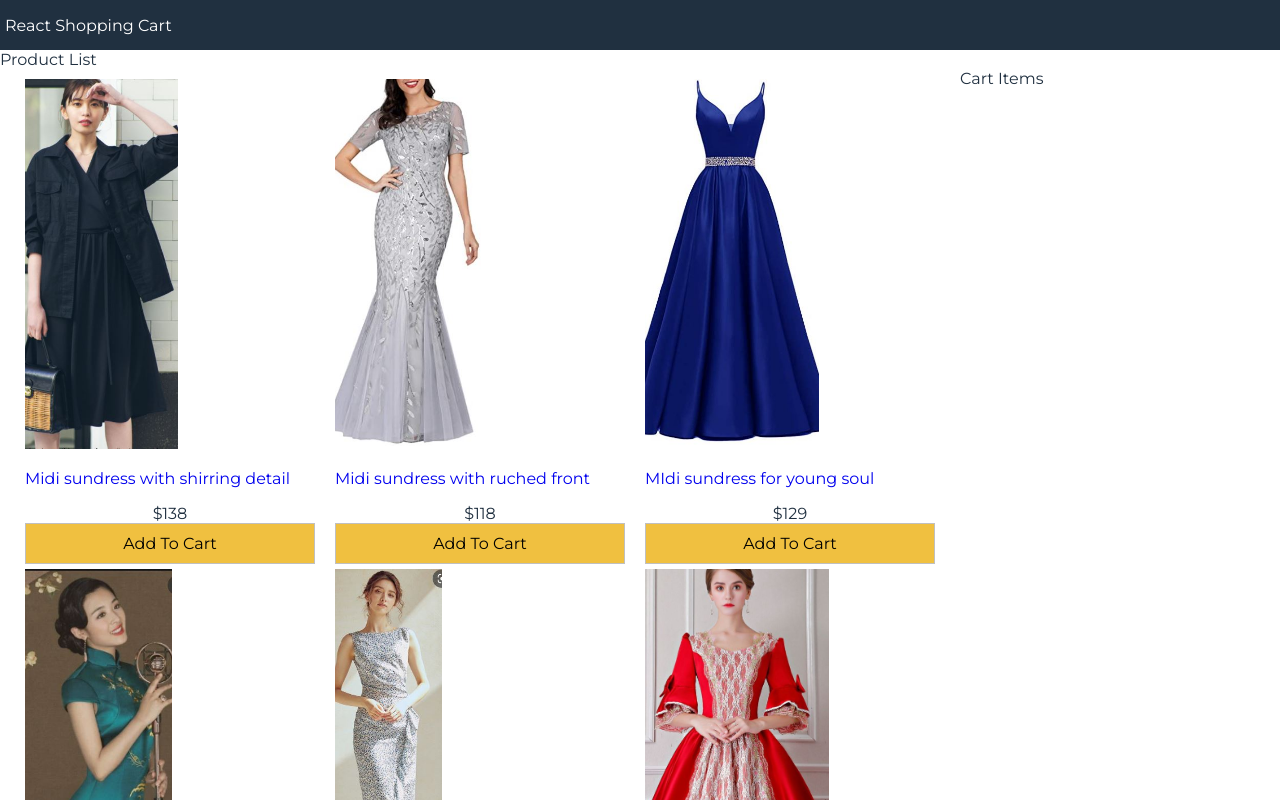
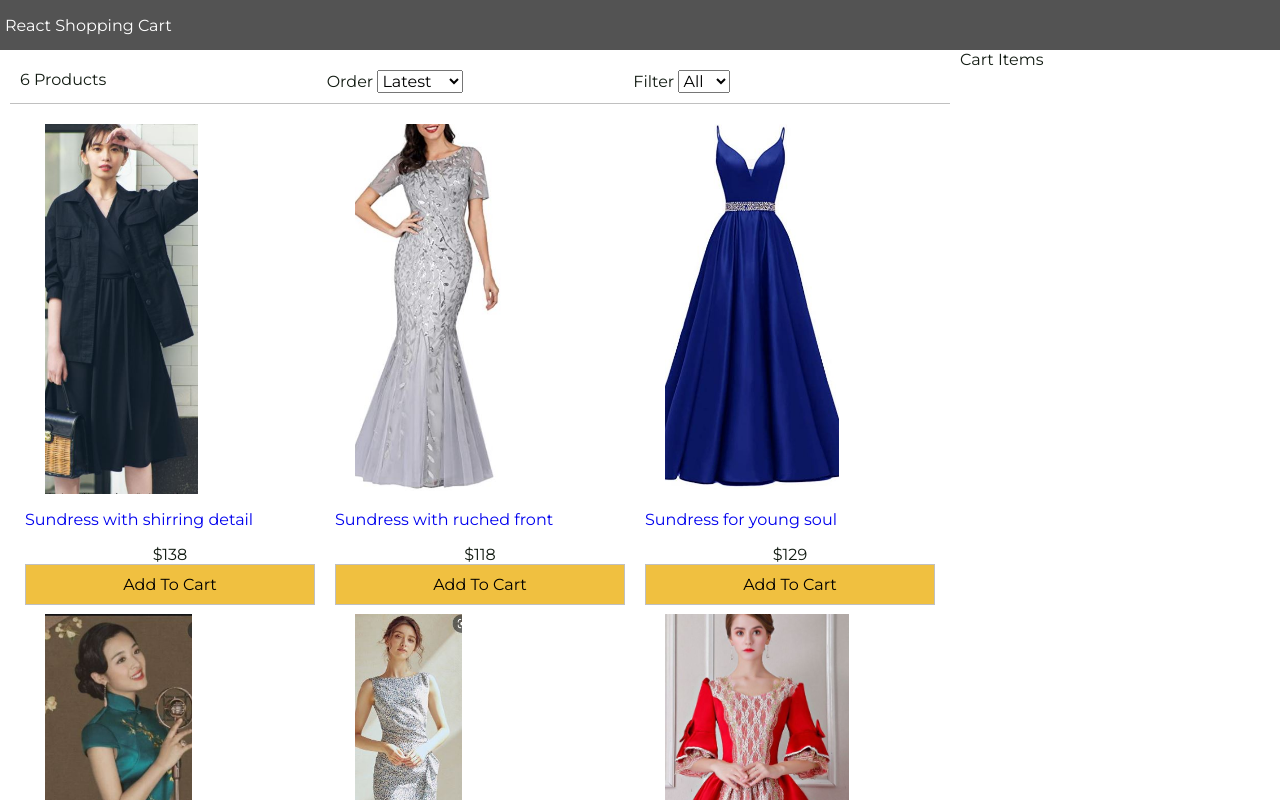
Before and after one commit to svahaGirl/react-shopping-cart, a React (Create React App) app: page / in a window 1280 px wide. Shown: the top 800 px of the page. Built offline with nearby package versions, Linux system fonts and the light colour scheme.

Commit message:
filter-component

```diff
--- a/src/App.js
+++ b/src/App.js
@@ -2,6 +2,7 @@
 import React from 'react';
 import data from "./data.json";
 import Products from './components/Products';
+import Filter from './components/Filter';
 
 class App extends React.Component {
 
@@ -15,6 +16,38 @@ class App extends React.Component {
   }
 
 
+  sortProducts = (event) => {
+    const sort = event.target.value;
+    console.log(event.target.value);
+    this.setState((state) => ({
+      sort: sort,
+      products: this.state.products.slice().sort((a, b) =>
+      sort === "lowest"
+      ? a.price > b.price
+        ? 1:-1
+        : sort === "highest"
+        ? a.price < b.price
+        ?  1:-1
+        : a._id < b._id
+        ? 1:-1
+      ),
+    }));
+  };
+
+  filterProducts = (event) => {
+    console.log(event.target.value);
+    if(event.target.value === ""){
+      this.setState({ size: event.target.value, products: data.products });
+    }else{
+      this.setState({
+      size: event.target.value,
+      products: data.products.filter(
+        (product) => product.availableSizes.indexOf(event.target.value)>= 0
+        ),
+      });
+    }
+  };
+
   render() {
   return (
     <div className="grid-container">
@@ -22,9 +55,16 @@ class App extends React.Component {
         <a href="/">React Shopping Cart</a>
 
       </header>
-      <main>Product List
+      <main>
         <div className = "content">
           <div className= "main">
+            <Filter count ={ this.state.products.length}>
+              size={ this.state.size}
+              sort={ this.state.sort}
+              filterProducts = { this.filterProducts}
+              sortProducts = { this.sortProducts}
+            </Filter>
+
             <Products products={this.state.products}></Products>
           </div>
           <div className="sidebar">Cart Items</div>
--- /dev/null
+++ b/src/components/Filter.js
@@ -0,0 +1,33 @@
+import React, { Component } from 'react';
+// use rcc to generate code
+  //pass sort value here
+
+export default class Filter extends Component {
+    render() {
+        return <div className = "filter">
+        <div className="filter-result">{this.props.count} Products</div>
+        <div className= "filter-sort">
+            Order {" "}
+            <select value = { this.props.sort } onChange = { this.props.sortProducts}>
+                    <option>Latest</option>
+                    <option value = "lowest">Lowest</option>
+                    <option value = "highest">Highest</option>
+            </select>
+        </div>
+        <div className="filter-size">
+
+            Filter {" "}
+            <select value = {this.props.size} onChange = { this.props.filterProducts}>
+                <option value="">All</option>
+                <option value="XS">XS</option>
+                <option value="S">S</option>
+                <option value="M">M</option>
+                <option value="L">L</option>
+                <option value="XL">XL</option>
+                <option value="XXL">XXL</option>
+            </select>
+
+        </div>
+        </div>;
+    }
+}
--- a/src/components/Products.js
+++ b/src/components/Products.js
@@ -9,9 +9,9 @@ export default class Products extends Component {
             <div>
                 <ul className="products">
                     {this.props.products.map(product => (
-                    <li key ={product.id}>
+                    <li key ={product._id}>
                         <div className="product">
-                            <a href={"#" + product.id}>
+                            <a href={"#" + product._id}>
                             <img src = {product.image} alt={product.title}></img>
                             <p>
                                 {product.title}
--- a/src/data.json
+++ b/src/data.json
@@ -1,52 +1,57 @@
 {
     "products":[
         {
-        "_id": "dress1",
+        "_id": "1",
         "image": "/images/dress1.jpg",
-        "title":"Midi sundress with shirring detail",
+        "title":"Sundress with shirring detail",
         "description": "This is for all the latest trends",
-        "price": 138,
-        "availableSize": ["X","L","XL","XXL"]
+        "availableSizes": ["X","L","XXL"],
+        "price": 138
+
         },
         {
-            "_id": "dress2",
+            "_id": "2",
             "image": "/images/dress2.jpg",
-            "title":"Midi sundress with ruched front",
+            "title":"Sundress with ruched front",
             "description": "Most popular",
-            "price": 118,
-            "availableSize": ["XL","XXL","L"]
+            "availableSizes": ["XL","S","M"],
+            "price": 118
+
         },
         {
-            "_id": "dress3",
+            "_id": "3",
             "image": "/images/dress3.jpg",
-            "title":"MIdi sundress for young soul",
+            "title":"Sundress for young soul",
             "description": "Dynamic feeling",
-            "price": 129,
-            "availableSize": ["XL","XXL","M"]
+            "availableSizes": ["XL","XXL","M"],
+            "price": 129
+
         },
         {
-        "_id": "dress4",
+        "_id": "4",
         "image": "/images/dress4.jpg",
         "title":"Imported from asian",
         "description": "Best seller this summer",
-        "price": 269,
-        "availableSize": ["XL","XXL","L","M"]
+        "availableSizes": ["XXL","L","M","XS"],
+        "price": 269
+
         },
         {
-            "_id": "dress5",
+            "_id": "5",
             "image": "/images/dress5.jpg",
             "title":"Summer cool dress",
             "description": "for happy summer",
-            "price": 259,
-            "availableSize": ["XL","XXL","S","M","L"]
+            "availableSizes": ["XXL","S","L"],
+            "price": 259
+
         },
         {
-        "_id": "dress6",
+        "_id": "6",
         "image": "/images/dress6.jpg",
         "title":"Eroupe style dress",
         "description": "new design",
-        "price": 249,
-        "availableSize": ["XL","L","M","S"]
+        "availableSizes": ["XL","L","M","S"],
+        "price": 249
         }
     ]
 }
--- a/src/index.css
+++ b/src/index.css
@@ -37,7 +37,7 @@ a:hover{
 }
 header{
   grid-area: header;
-  background-color: #203040;
+  background-color: #535353;
   color: white;
   display: flex;
   align-items: center;
@@ -52,12 +52,12 @@ header a{
 main{
   grid-area: main;
   background-color: #ffffff;
-  color: #203040;
+  color: #121b12;
 }
 /*make footer background is blue, and word color is white, words in center, align-items makes it vertically center*/
 footer{
   grid-area: footer;
-  background-color:#203040;
+  background-color:#535353;
   color: #ffffff;
   display: flex;
   justify-content: center;
@@ -68,8 +68,6 @@ footer{
 .content{
   display: flex;
   flex-wrap: wrap;
-
-
 }
 
 .main{
@@ -108,6 +106,10 @@ footer{
 .product img{
   max-width: 37rem;
   max-height: 37rem;
+  display: flex;
+  justify-content: center;
+  align-items: center;
+  padding-left: 2rem;
 }
 
 .product-price{
@@ -121,6 +123,11 @@ footer{
   text-align: center;
   flex: 1;
 }
+/*
+.product-price div{
+  font-size: 2rem;
+}
+*/
 .button{
   padding: 1rem;
   border: .1rem #c0c0c0 solid;
@@ -133,3 +140,16 @@ footer{
 .button.primary{
   background-color:#f0c040;
 }
+
+/* Filter*/
+.filter{
+  display: flex;
+  justify-content: space-between;
+  padding: 1rem;
+  margin: 1rem;
+  border-bottom: .1rem #c0c0c0 solid;
+}
+
+.filter div{
+  flex: 1;
+}
```
